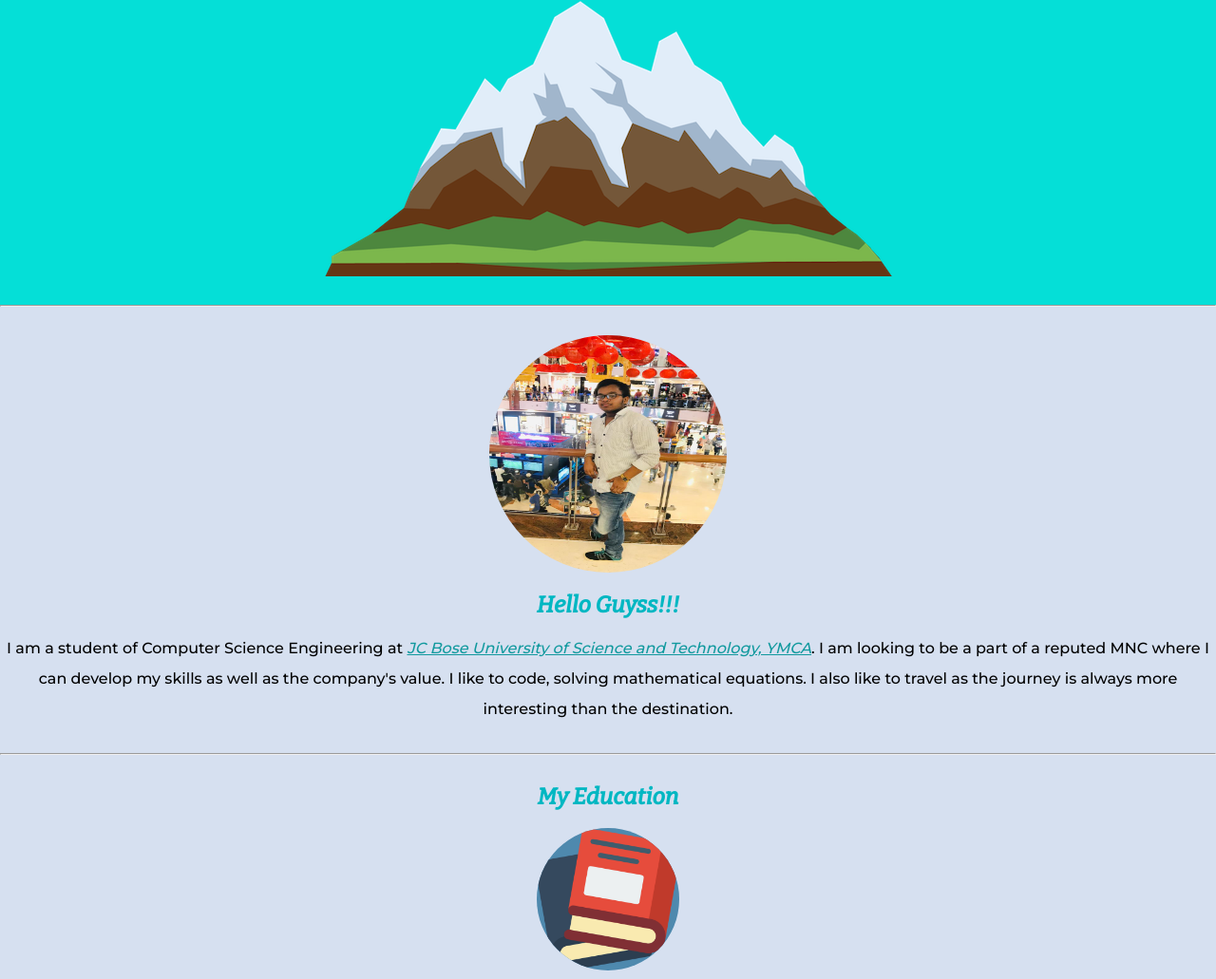
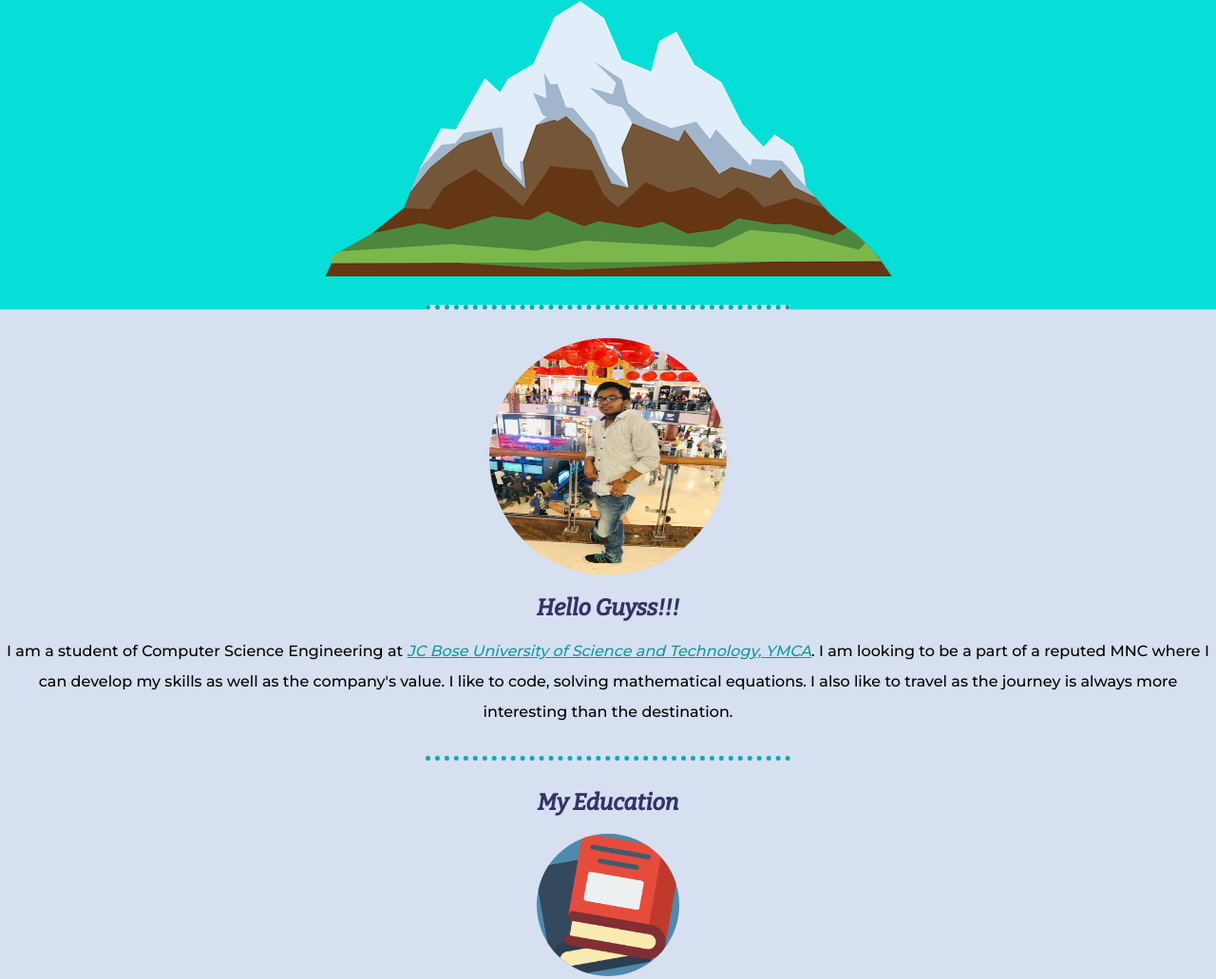
Before and after one commit to ritikgoyal1701/My-Personalize-Site, a plain HTML site: page index.html in a window 1280 px wide. Shown: the part 364-1395 px from the top of the page at 95% size. Drawn offline with nearby package versions, Linux system fonts and the light colour scheme.

Commit message:
Update styles.css

```diff
--- a/styles.css
+++ b/styles.css
@@ -88,7 +88,7 @@ h1 {
 }
 
 h2 {
-  color: #00b7c2;
+  color: #333366;
   margin-top: 20px;
   margin-bottom: 0;
   font-family: Bitter, serif;
@@ -98,9 +98,19 @@ h3 {
   color: #11999E;
   font-family: Bitter, serif;
 }
-
+.upper
+{
+  background-color : #05dfd7;
+  border-color : #07689f;
+}
 hr {
-  margin: 30px 0;
+  margin: 30px auto;
+  background-color: #D6E0F0;
+  border-style: dotted hidden hidden;
+  height: 0;
+  width: 30%;
+  border-width: 5px;
+  border-color: #00adb5;
 }
 
 p {
```
